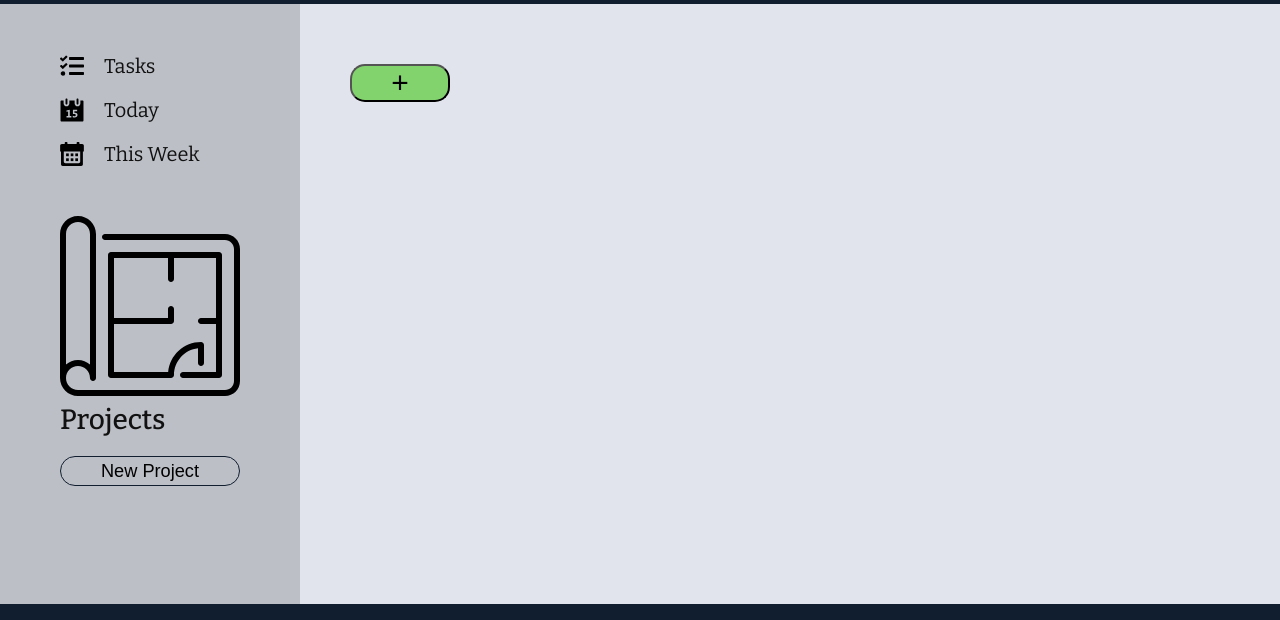
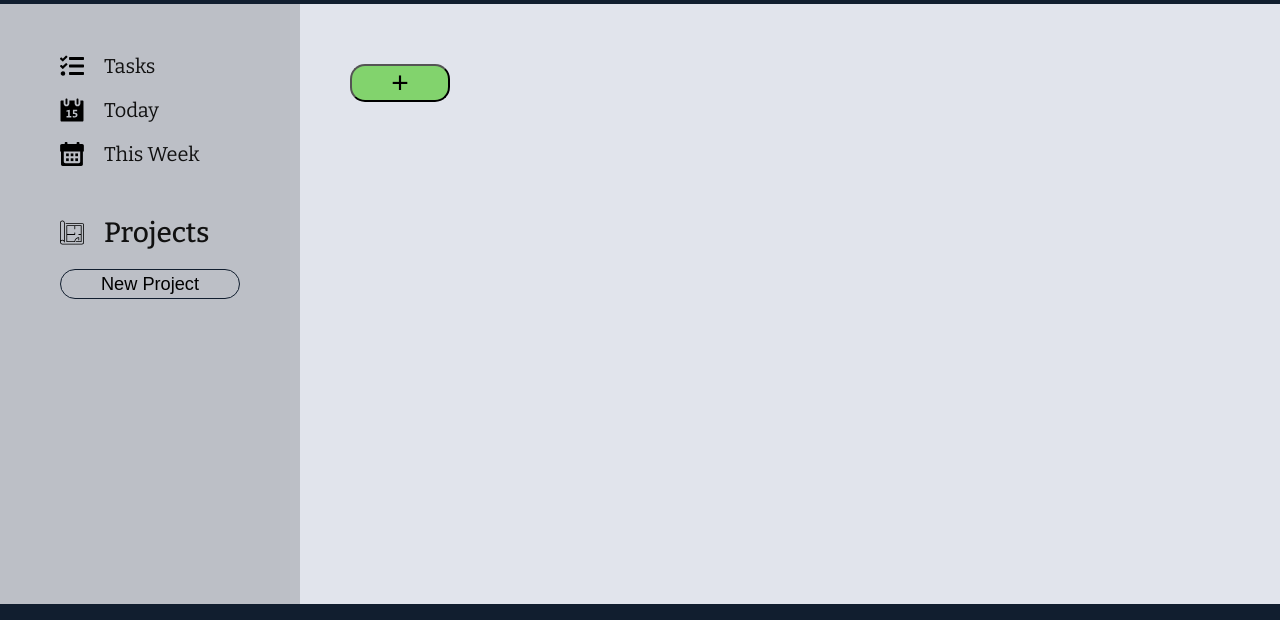
Before and after one commit to brennanjk/to-do-list, a plain HTML site: page index.html in a window 1280 px wide. Shown: the part 96-716 px from the top of the page. Drawn offline with nearby package versions, Linux system fonts and the light colour scheme; files whose address does not match are found by name.

Commit message:
Fix arrangement/sizing of Project Title image and text elements

```diff
--- a/style.css
+++ b/style.css
@@ -102,6 +102,10 @@ body {
     font-weight: 500;
 }
 
+.projects-nav>div {
+    display: flex;
+    gap: 1rem;
+}
 
 .add-project-btn {
     font-size: .65em;
@@ -116,6 +120,7 @@ body {
     width: 2rem;
 }
 
+.projects-nav>div>img,
 li>img {
     width: 1.2rem;
 }
```
